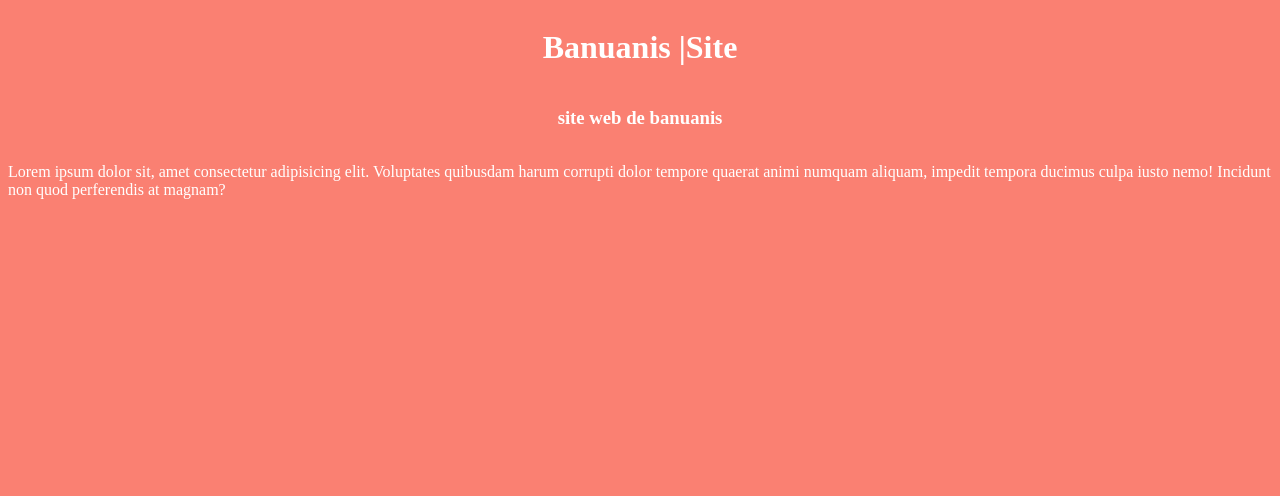
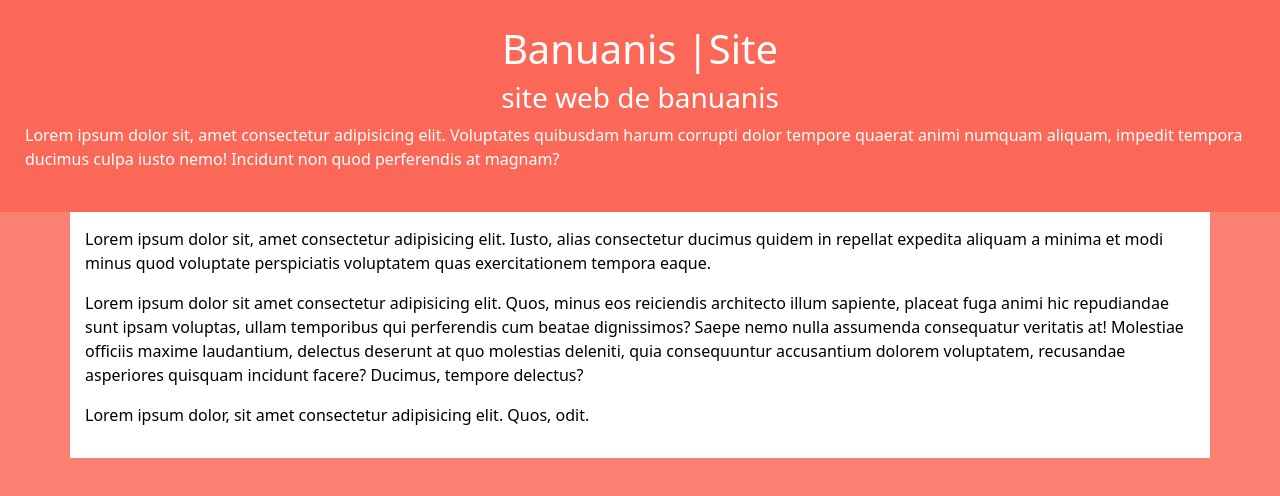
Before and after one commit to Banuanis/Banuanis.github.io, a plain HTML site: page index.html in a window 1280 px wide. Drawn offline with nearby package versions, Linux system fonts and the light colour scheme.

Commit message:
hébéregement avec bootstrap

```diff
--- a/index.html
+++ b/index.html
@@ -1,6 +1,12 @@
 <!DOCTYPE html>
 <html lang="fr">
     <head>
+        <!-- bootstrap -->
+        <script src="https://ajax.googleapis.com/ajax/libs/jquery/1.12.4/jquery.min.js"></script>
+        <link href="https://cdn.jsdelivr.net/npm/bootstrap@5.0.0-beta3/dist/css/bootstrap.min.css" rel="stylesheet" integrity="sha384-eOJMYsd53ii+scO/bJGFsiCZc+5NDVN2yr8+0RDqr0Ql0h+rP48ckxlpbzKgwra6" crossorigin="anonymous">
+        <script src="https://cdn.jsdelivr.net/npm/bootstrap@5.0.0-beta3/dist/js/bootstrap.bundle.min.js" integrity="sha384-JEW9xMcG8R+pH31jmWH6WWP0WintQrMb4s7ZOdauHnUtxwoG2vI5DkLtS3qm9Ekf" crossorigin="anonymous"></script>
+
+        <!--  -->
         <meta charset="UTF-8">
         <meta http-equiv="X-UA-Compatible" content="IE=edge">
         <meta name="viewport" content="width=device-width, initial-scale=1.0">
@@ -10,11 +16,18 @@
     <body>
         <!-- le corp du site -->
         <header>
-            <h1>Banuanis |Site</h1>
-            <h3>site web de banuanis</h3>
+            <div class="header">
+                <h1>Banuanis |Site</h1>
+                <h3>site web de banuanis</h3>
+            </div>
+            <p>Lorem ipsum dolor sit, amet consectetur adipisicing elit. Voluptates quibusdam harum corrupti dolor tempore quaerat animi numquam aliquam, impedit tempora ducimus culpa iusto nemo! Incidunt non quod perferendis at magnam?</p>
         </header>
-        <p>Lorem ipsum dolor sit, amet consectetur adipisicing elit. Voluptates quibusdam harum corrupti dolor tempore quaerat animi numquam aliquam, impedit tempora ducimus culpa iusto nemo! Incidunt non quod perferendis at magnam?</p>
 
+        <div class="container">
+            <p class="in-cont">Lorem ipsum dolor sit, amet consectetur adipisicing elit. Iusto, alias consectetur ducimus quidem in repellat expedita aliquam a minima et modi minus quod voluptate perspiciatis voluptatem quas exercitationem tempora eaque.</p>
+            <p>Lorem ipsum dolor sit amet consectetur adipisicing elit. Quos, minus eos reiciendis architecto illum sapiente, placeat fuga animi hic repudiandae sunt ipsam voluptas, ullam temporibus qui perferendis cum beatae dignissimos? Saepe nemo nulla assumenda consequatur veritatis at! Molestiae officiis maxime laudantium, delectus deserunt at quo molestias deleniti, quia consequuntur accusantium dolorem voluptatem, recusandae asperiores quisquam incidunt facere? Ducimus, tempore delectus?</p>
+            <p>Lorem ipsum dolor, sit amet consectetur adipisicing elit. Quos, odit.</p>
+        </div>
         <script src="node.js"></script>
     </body>
     </html>
--- a/style.css
+++ b/style.css
@@ -1,4 +1,4 @@
-header{
+.header{
     display: flex;
     flex-direction: column;
     justify-content: center;
@@ -6,7 +6,16 @@ header{
     margin: 0;
     padding: 0;
 }
-html{
+header{
+    background-color: rgb(252, 104, 87);
+    padding: 25px;
+}
+body{
     background-color: salmon;
     color: white;
 }
+.container{
+    background-color: white;
+    color: black;
+    padding: 15px;
+}
```
